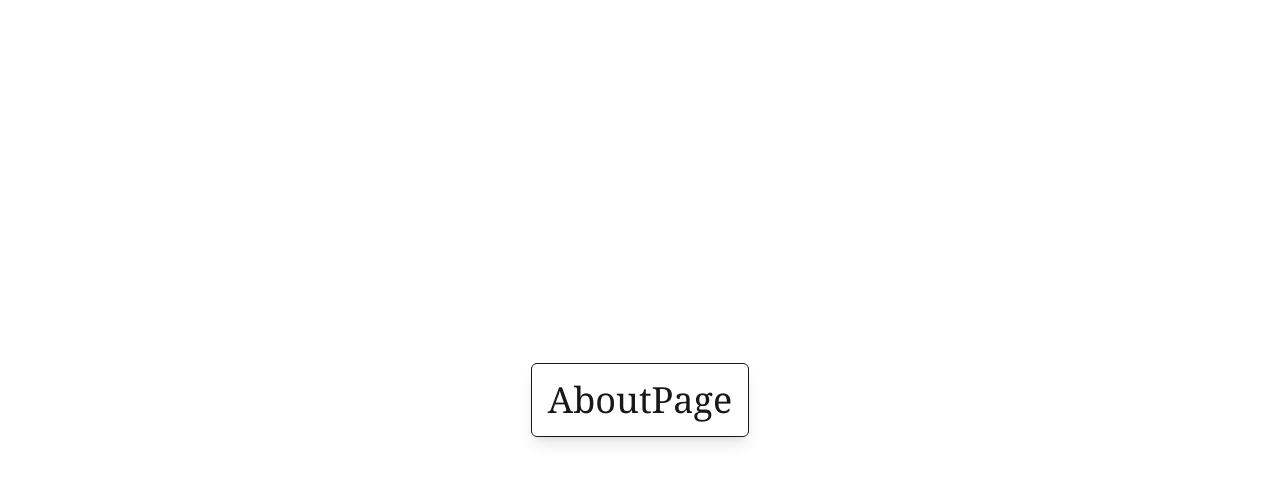
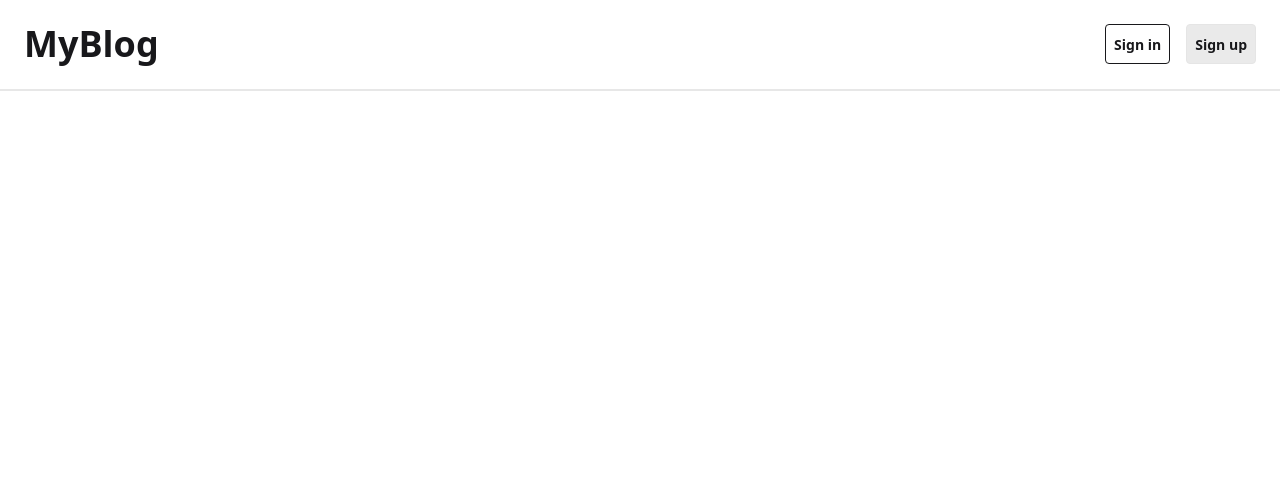
Before and after one commit to eedu7/my-blog, a Next.js app in the folder frontend/: page /about in a window 1280 px wide. Shown: the top 482 px of the page. Built offline with nearby package versions, Linux system fonts and the light colour scheme.

Commit message:
feat: enhance About and Info pages with new header and layout improvements

```diff
--- a/frontend/src/app/(static_pages)/about/page.tsx
+++ b/frontend/src/app/(static_pages)/about/page.tsx
@@ -1,13 +1,20 @@
+import { AboutPageHeader } from "@/modules/about/header";
+import { Metadata } from "next";
+import Link from "next/link";
 import React from "react";
 
+export const metadata: Metadata = {
+    title: "About MyBlog",
+};
+
 const AboutPage = () => {
-	return (
-		<div className="h-[100vh] w-[100vw] flex justify-center items-center">
-			<button className="text-4xl border p-4 rounded-md shadow-lg hover:shadow-2xl transition-all duration-100 cursor-pointer font-serif hover:text-purple-900">
-				AboutPage
-			</button>
-		</div>
-	);
+    return (
+        <>
+            <AboutPageHeader />
+            <main></main>
+            <footer></footer>
+        </>
+    );
 };
 
 export default AboutPage;
--- a/frontend/src/app/(static_pages)/info/page.tsx
+++ b/frontend/src/app/(static_pages)/info/page.tsx
@@ -13,12 +13,8 @@ const InfoPage = () => {
         <>
             <div className="space-y-4 md:space-y-8">
                 <div>
-                    <h1 className="text-4xl md:text-6xl font-semibold">
-                        Human
-                    </h1>
-                    <h1 className="text-4xl md:text-6xl font-semibold">
-                        stories & ideas
-                    </h1>
+                    <h1 className="text-4xl font-semibold md:text-6xl">Human</h1>
+                    <h1 className="text-4xl font-semibold md:text-6xl">stories & ideas</h1>
                 </div>
                 <p className="text-lg text-gray-500">
                     A place to read, write, and deepen your understanding.
@@ -28,11 +24,11 @@ const InfoPage = () => {
                 </button>
             </div>
             {/* TODO: Remove this when in smaller screen, show this in the tablets */}
-            <div className="hidden h-[44rem] lg:flex justify-end">
+            <div className="hidden max-h-96 justify-end lg:flex">
                 <Image
                     src={AutumLeavesJPG}
                     alt="Autum Leaves Image"
-                    className="rounded shadow-lg object-cover"
+                    className="rounded object-cover shadow-lg"
                 />
             </div>
         </>
--- a/frontend/src/constants/navbars/index.ts
+++ b/frontend/src/constants/navbars/index.ts
@@ -4,120 +4,47 @@ interface NavLinks {
     title: string;
 }
 
+export const ABOUT_LINK: NavLinks = { id: "01", href: "/about", title: "About" };
+export const INFO_LINK: NavLinks = { id: "12", href: "/info", title: "MyBlog" };
+export const HELP_LINK: NavLinks = { id: "02", href: "/help", title: "Help" };
+export const STATUS_LINK: NavLinks = { id: "03", href: "/status", title: "Status" };
+export const TEAMS_LINK: NavLinks = { id: "10", href: "/teams", title: "Teams" };
+
+// TODO: Add the corresponding links to these
+export const TEXT_TO_SPEECH_LINK: NavLinks = { id: "09", href: "#", title: "Text to speech" };
+export const PRIVACY_LINK: NavLinks = { id: "04", href: "#", title: "Privacy" };
+export const TERMS_LINK: NavLinks = { id: "05", href: "#", title: "Terms" };
+export const BLOG_LINK: NavLinks = { id: "06", href: "#", title: "Blog" };
+export const CAREERS_LINK: NavLinks = { id: "07", href: "#", title: "Careers" };
+export const PRESS_LINK: NavLinks = { id: "08", href: "#", title: "Press" };
+export const WRITER_LINK: NavLinks = { id: "11", href: "#", title: "writers" };
+
 export const InfoPageFooterMobileLinks: NavLinks[] = [
-    {
-        id: "01",
-        href: "/about",
-        title: "About",
-    },
-    {
-        id: "02",
-        href: "/help",
-        title: "Help",
-    },
-    // TODO: Add links to their corresponding blogs
-    {
-        id: "03",
-        href: "#",
-        title: "Terms",
-    },
-    {
-        id: "04",
-        href: "#",
-        title: "Privacy",
-    },
+    ABOUT_LINK,
+    HELP_LINK,
+    TERMS_LINK,
+    PRIVACY_LINK,
 ];
 
 export const InfoPageFooterLinks: NavLinks[] = [
-    {
-        id: "01",
-        href: "/help",
-        title: "Help",
-    },
-    {
-        id: "02",
-        href: "/status",
-        title: "Staus",
-    },
-    {
-        id: "03",
-        href: "/about",
-        title: "About",
-    },
-    {
-        id: "04",
-        // TODO: Add link to the career blog
-        href: "#",
-        title: "Careers",
-    },
-    {
-        id: "05",
-        // TODO: Mailto link to the company email
-        href: "#",
-        title: "Press",
-    },
-    // TODO: Add links to their corresponding blogs
-    {
-        id: "06",
-        href: "#",
-        title: "Blog",
-    },
-    {
-        id: "07",
-        href: "#",
-        title: "Privacy",
-    },
-    {
-        id: "08",
-        href: "#",
-        title: "Terms",
-    },
-    {
-        id: "09",
-        href: "#",
-        title: "Text to speech",
-    },
-    {
-        id: "10",
-        href: "/teams",
-        title: "Teams",
-    },
+    HELP_LINK,
+    STATUS_LINK,
+    ABOUT_LINK,
+    CAREERS_LINK,
+    PRESS_LINK,
+    BLOG_LINK,
+    PRIVACY_LINK,
+    TERMS_LINK,
+    TEXT_TO_SPEECH_LINK,
+    TEAMS_LINK,
 ];
 
 export const helpPageFooterLinks: NavLinks[] = [
-    {
-        id: "1",
-        href: "/status",
-        title: "Staus",
-    },
-    {
-        id: "2",
-        href: "#",
-        title: "Writers",
-    },
-    {
-        id: "3",
-        href: "#",
-        title: "Blog",
-    },
-    {
-        id: "4",
-        href: "#",
-        title: "Careers",
-    },
-    {
-        id: "5",
-        href: "#",
-        title: "Privacy",
-    },
-    {
-        id: "6",
-        href: "#",
-        title: "Terms",
-    },
-    {
-        id: "7",
-        href: "/about",
-        title: "About",
-    },
+    STATUS_LINK,
+    WRITER_LINK,
+    BLOG_LINK,
+    CAREERS_LINK,
+    PRIVACY_LINK,
+    TERMS_LINK,
+    ABOUT_LINK,
 ];
--- /dev/null
+++ b/frontend/src/modules/about/header.tsx
@@ -0,0 +1,32 @@
+import Link from "next/link";
+import React from "react";
+
+export const AboutPageHeader = () => {
+    return (
+        <header>
+            <nav className="flex items-center justify-between p-2 md:p-4 lg:p-6">
+                <Link href="/info">
+                    <h1 className="text-xl font-semibold md:text-4xl">
+                        MyBlog
+                    </h1>
+                </Link>
+                <div className="space-x-4">
+                    {/* TODO: Add the sign in and sign up modals */}
+                    <button
+                        type="submit"
+                        className="btn btn-sm md:btn-md btn-outline p-2"
+                    >
+                        Sign in
+                    </button>
+                    <button
+                        type="submit"
+                        className="btn btn-sm btn-outline md:btn-md btn-soft p-2"
+                    >
+                        Sign up
+                    </button>
+                </div>
+            </nav>
+            <div className="divider divider-start my-0 h-1"></div>
+        </header>
+    );
+};
```
Also changed, not shown: frontend/.eslintrc.js (added), 1 other file (tests, documents, lock files or other folders).
